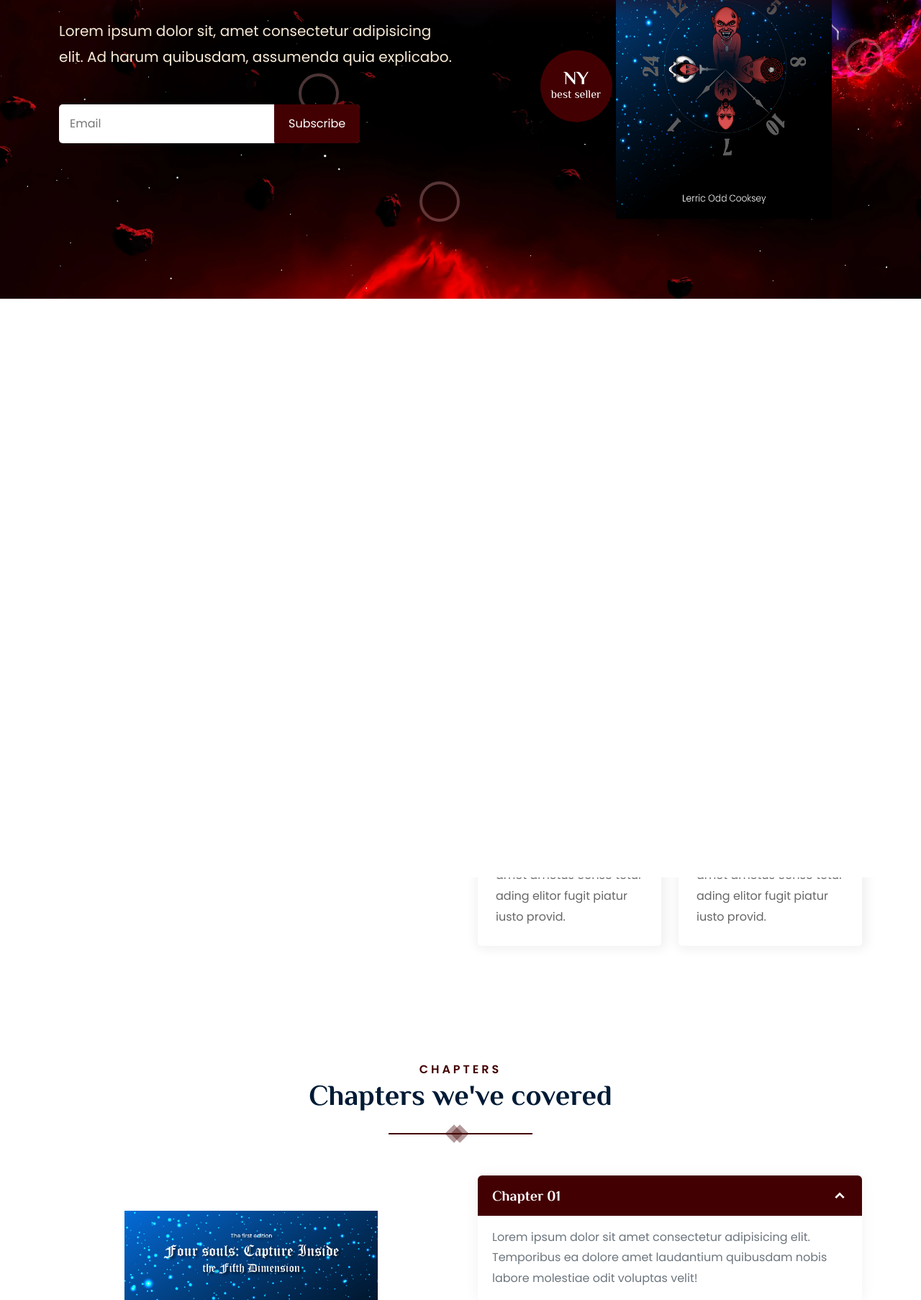
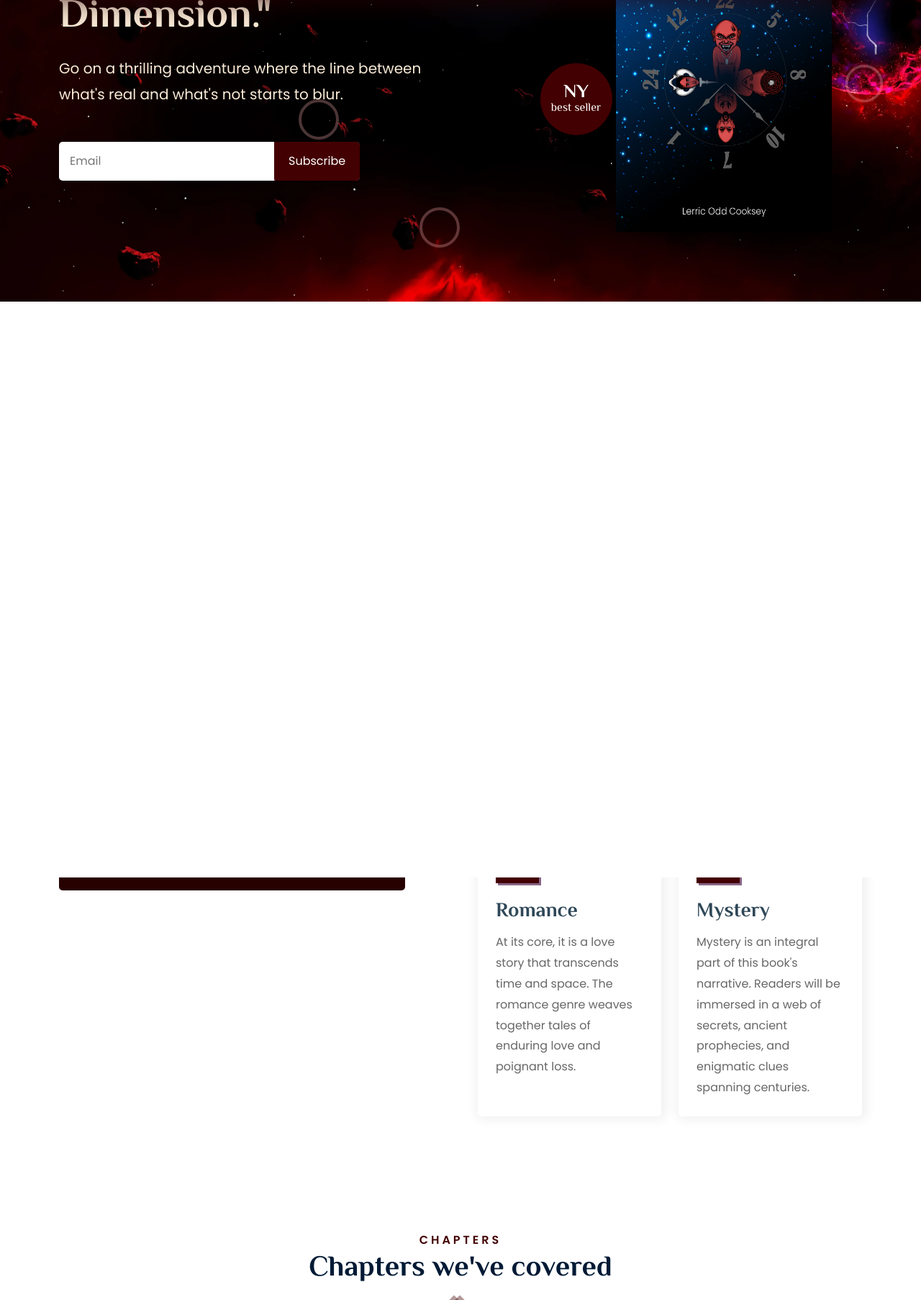
Before and after one commit to Mooizahmed102/lerricodd, a PHP site: page / in a window 1280 px wide. Shown: the part 381-2187 px from the top of the page at 72% size. Run offline with PHP 8.4, Linux system fonts and the light colour scheme.

Commit message:
lerric changes

```diff
--- a/views/home.php
+++ b/views/home.php
@@ -146,7 +146,7 @@
                   data-aos-duration="1000"
                   data-aos-delay="600"
                 >
-                  Let's make the best investment
+                 READ THE CAPTIVATING NOVEL
                 </div>
                 <h1
                   class="display-4 mb-4 text-capitalize"
@@ -154,7 +154,7 @@
                   data-aos-duration="1000"
                   data-aos-delay="650"
                 >
-                  There is no friend as loyal as a book
+                "Four Souls: Captured Inside the Fifth Dimension."
                 </h1>
                 <p
                   class="text-muted mb-5 fs-5"
@@ -162,8 +162,7 @@
                   data-aos-duration="1000"
                   data-aos-delay="700"
                 >
-                  Lorem ipsum dolor sit, amet consectetur adipisicing elit. Ad
-                  harum quibusdam, assumenda quia explicabo.
+                Go on a thrilling adventure where the line between what's real and what's not starts to blur.
                 </p>
                 <!-- subscription form start -->
                 <form action="assets/subscribe/subscribe.php" id="subscribe">
@@ -256,7 +255,7 @@
                   data-aos="fade-up"
                   data-aos-duration="1000"
                   data-aos-delay="150"
-                  >Why wonted?</span
+                  >Book Features</span
                 >
                 <h2
                   class="display-6"
@@ -264,7 +263,7 @@
                   data-aos-duration="1000"
                   data-aos-delay="200"
                 >
-                  What you'll achieve by this book
+                What Does The Book Have To Offer You?
                 </h2>
                 <div
                   class="section-divider divider-traingle"
@@ -308,10 +307,9 @@
                       <div class="achieve__icon m-20px-b">
                         <i class="icofont-ebook"></i>
                       </div>
-                      <h3 class="m-15px-b">Experience</h3>
+                      <h3 class="m-15px-b">Science Fiction</h3>
                       <p>
-                        Lorem ipsum dolor sit amet ametus conso tetur ading
-                        elitor fugit piatur iusto provid.
+                      This book ventures into where advanced technology, cosmic exploration, and enigmatic beings from distant galaxies play pivotal roles.
                       </p>
                     </div>
                   </div>
@@ -327,10 +325,9 @@
                       <div class="achieve__icon m-20px-b">
                         <i class="icofont-dice-multiple"></i>
                       </div>
-                      <h3 class="m-15px-b">Motivation</h3>
+                      <h3 class="m-15px-b">Fantasy</h3>
                       <p>
-                        Lorem ipsum dolor sit amet ametus conso tetur ading
-                        elitor fugit piatur iusto provid.
+                      Within the pages of this book lies a captivating blend of fantasy elements. It takes you on a journey where reality and fantasy blur.
                       </p>
                     </div>
                   </div>
@@ -346,10 +343,9 @@
                       <div class="achieve__icon m-20px-b">
                         <i class="icofont-goal"></i>
                       </div>
-                      <h3 class="m-15px-b">Goals</h3>
+                      <h3 class="m-15px-b">Romance</h3>
                       <p>
-                        Lorem ipsum dolor sit amet ametus conso tetur ading
-                        elitor fugit piatur iusto provid.
+                      At its core, it is a love story that transcends time and space. The romance genre weaves together tales of enduring love and poignant loss.
                       </p>
                     </div>
                   </div>
@@ -365,10 +361,9 @@
                       <div class="achieve__icon m-20px-b">
                         <i class="icofont-brand-target"></i>
                       </div>
-                      <h3 class="m-15px-b">Vision</h3>
+                      <h3 class="m-15px-b">Mystery</h3>
                       <p>
-                        Lorem ipsum dolor sit amet ametus conso tetur ading
-                        elitor fugit piatur iusto provid.
+                      Mystery is an integral part of this book's narrative. Readers will be immersed in a web of secrets, ancient prophecies, and enigmatic clues spanning centuries.
                       </p>
                     </div>
                   </div>
@@ -1054,7 +1049,7 @@
                   data-aos-duration="1000"
                   data-aos-delay="200"
                 >
-                  Learn about the book writer
+                Get To Know The Book Writer
                 </h2>
                 <div
                   class="section-divider divider-traingle"
@@ -1103,11 +1098,7 @@
               data-aos-delay="200"
             >
               <p>
-                Based on wikipedia, Lorem ipsum dolor sit amet consectetur
-                adipisicing elit. Optio aspernatur quam in nostrum aliquam
-                eligendi vel, modi cupiditate numquam officiis dicta minima
-                placeat nulla impedit voluptatum adipisci beatae. Rerum,
-                impedit.
+              Meet Lerric Odd Cooksey, a firm believer in living life with purpose and allowing the essence of one's soul to flourish. With "Four Souls: Captured Inside the Fifth Dimension," he brings you a profound gift of life, a captivating odyssey that will transport you to uncharted territories of imagination and introspection.
               </p>
               <div class="authorv2__content">
                 <div class="authorv2__list">
@@ -1839,7 +1830,7 @@
                   data-aos-duration="1000"
                   data-aos-delay="200"
                 >
-                  What people said about my books
+                Read What People Most Like About the Book!
                 </h2>
                 <div
                   class="section-divider divider-traingle"
@@ -1867,11 +1858,9 @@
                           <i class="icofont-quote-right"></i>
                         </div>
                         <p class="my-4">
-                          " Lorem ipsum dolor sit, amet consectetur adipisicing
-                          elit. Dolor neque molestiae distinctio, voluptatum
-                          suscipit in, reiciendis, dolores enim optio corporis
-                          maxime impedit rerum iure illum quae iusto obcaecati
-                          quod laboriosam? "
+
+"As a lover of science fiction, 'Four Souls: Captured Inside the Fifth Dimension' blew me away. The futuristic technology and cosmic exploration had me hooked from the first page. It's a thrilling adventure into the unknown that every sci-fi fan should experience."
+
                         </p>
                         <div class="testi-card__user-info pt-4">
                           <div class="testimonial__user-info__image">
@@ -1881,8 +1870,7 @@
                             />
                           </div>
                           <div class="testimonial__user-info__content">
-                            <h4 class="mb-0">Brightlight books</h4>
-                            <p class="mb-0">Ubold Customer</p>
+                            <h4 class="mb-0">Gary Lu</h4>
                           </div>
                         </div>
                       </div>
@@ -1902,11 +1890,7 @@
                           <i class="icofont-quote-right"></i>
                         </div>
                         <p class="my-4">
-                          " Lorem ipsum dolor sit, amet consectetur adipisicing
-                          elit. Dolor neque molestiae distinctio, voluptatum
-                          suscipit in, reiciendis, dolores enim optio corporis
-                          maxime impedit rerum iure illum quae iusto obcaecati
-                          quod laboriosam? "
+                        "I love a good mystery, and this book delivered in spades. The intricate web of secrets and clues kept me guessing until the very end. 'Four Souls' is a must-read for mystery buffs."
                         </p>
                         <div class="testi-card__user-info pt-4">
                           <div class="testimonial__user-info__image">
@@ -1916,8 +1900,8 @@
                             />
                           </div>
                           <div class="testimonial__user-info__content">
-                            <h4 class="mb-0">Brightlight books</h4>
-                            <p class="mb-0">Ubold Customer</p>
+                            <h4 class="mb-0">Emma Silvia</h4>
+                            <!-- <p class="mb-0">Ubold Customer</p> -->
                           </div>
                         </div>
                       </div>
@@ -1937,11 +1921,7 @@
                           <i class="icofont-quote-right"></i>
                         </div>
                         <p class="my-4">
-                          " Lorem ipsum dolor sit, amet consectetur adipisicing
-                          elit. Dolor neque molestiae distinctio, voluptatum
-                          suscipit in, reiciendis, dolores enim optio corporis
-                          maxime impedit rerum iure illum quae iusto obcaecati
-                          quod laboriosam? "
+                        "This book is a magical escape into a world where fantasy and reality intertwine. The mythical creatures and otherworldly realms are enchanting. I couldn't put it down, and I can't wait to reread it."
                         </p>
                         <div class="testi-card__user-info pt-4">
                           <div class="testimonial__user-info__image">
@@ -1951,8 +1931,8 @@
                             />
                           </div>
                           <div class="testimonial__user-info__content">
-                            <h4 class="mb-0">Brightlight books</h4>
-                            <p class="mb-0">Ubold Customer</p>
+                            <h4 class="mb-0">Michael Jonathan</h4>
+                            <!-- <p class="mb-0">Ubold Customer</p> -->
                           </div>
                         </div>
                       </div>
@@ -1972,11 +1952,7 @@
                           <i class="icofont-quote-right"></i>
                         </div>
                         <p class="my-4">
-                          " Lorem ipsum dolor sit, amet consectetur adipisicing
-                          elit. Dolor neque molestiae distinctio, voluptatum
-                          suscipit in, reiciendis, dolores enim optio corporis
-                          maxime impedit rerum iure illum quae iusto obcaecati
-                          quod laboriosam? "
+                        "The love stories in this book are incredibly touching. I found myself completely engrossed in the characters' emotions and connections that transcend time and space. It's a romance like no other."
                         </p>
                         <div class="testi-card__user-info pt-4">
                           <div class="testimonial__user-info__image">
@@ -1986,8 +1962,8 @@
                             />
                           </div>
                           <div class="testimonial__user-info__content">
-                            <h4 class="mb-0">Brightlight books</h4>
-                            <p class="mb-0">Ubold Customer</p>
+                            <h4 class="mb-0">Maureen Figma</h4>
+                            <!-- <p class="mb-0">Ubold Customer</p> -->
                           </div>
                         </div>
                       </div>
@@ -2429,9 +2405,7 @@
                   </div>
                   <div class="text">
                     <p>
-                      Lorem ipsum dolor, sit amet consectetur adipisicing elit.
-                      Magni minima esse quos voluptatem quo consequuntur commodi
-                      eius sed. Alias, quisquam?
+                    Lerric Odd Cooksey is a firm believer in living life with purpose. His writing journey began in his late twenties, as he ventured into the realm of storytelling, weaving together fragments of love stories and mysteries.
                     </p>
                   </div>
                 </div>
@@ -2514,8 +2488,7 @@
                   </div>
                   <div class="text">
                     <p>
-                      Lorem, ipsum dolor sit amet consectetur adipisicing elit.
-                      Molestias, omnis?
+                    Stay connected with and be part of my literary community. Don't miss out on the latest news and updates.
                     </p>
                   </div>
                   <form action="assets/subscribe/subscribe.php" id="subscribe">
```
